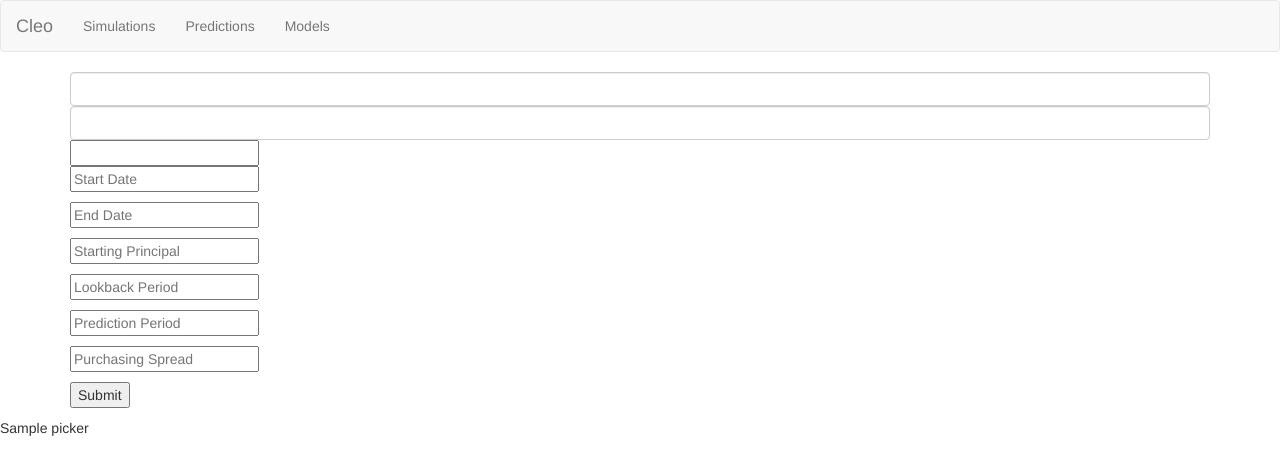
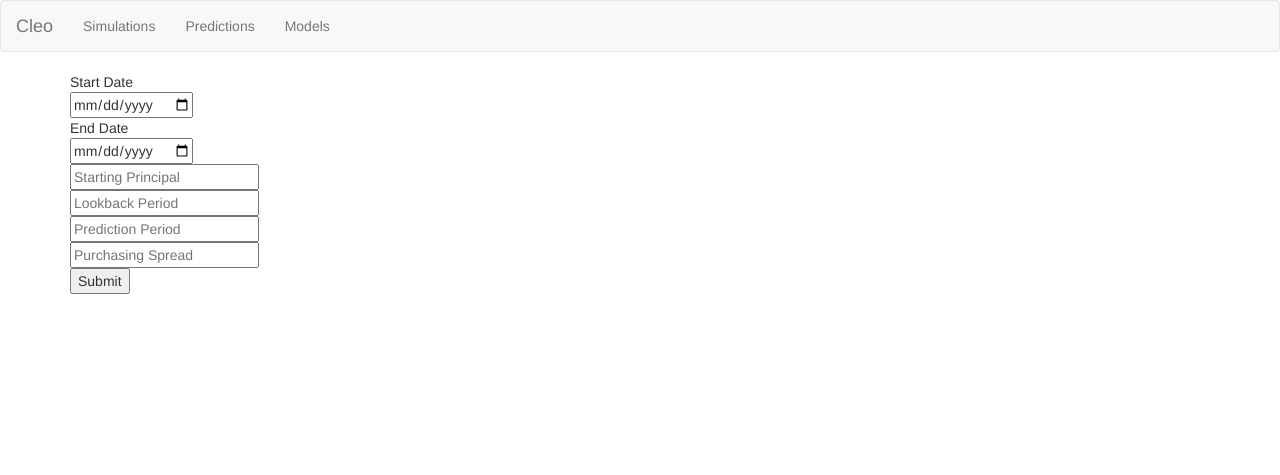
Before and after one commit to barnesheaton/cleo-stock, a Flask app: template app/templates/simulations.html in a window 1280 px wide. Shown: the top 475 px of the page. Run offline with Flask 2, Linux system fonts and the light colour scheme; tables that the repository leaves empty hold one stand-in row (values such as "Sample post"); the template is opened without the code that fills it: values that come from a table or form of the project are taken from there, most other values are stand-ins (such as "Sample title", 1, 10 or a date in 2020); some libraries are stand-ins or nearby versions.

Commit message:
styling and css

```diff
--- a/app/__init__.py
+++ b/app/__init__.py
@@ -3,7 +3,6 @@ from config import Config
 from flask_sqlalchemy import SQLAlchemy
 from flask_migrate import Migrate
 from flask_bootstrap import Bootstrap
-from flask_datepicker import datepicker
 
 # import redis
 from redis import Redis
@@ -15,7 +14,6 @@ app.config.from_object(Config)
 db = SQLAlchemy(app)
 migrate = Migrate(app, db)
 bootstrap = Bootstrap(app)
-datepicker(app)
 
 from app import routes
 from app.models import Task, Bar
--- a/app/forms.py
+++ b/app/forms.py
@@ -1,5 +1,6 @@
 from flask_wtf import FlaskForm
 from wtforms import StringField, PasswordField, BooleanField, SubmitField, DecimalField
+from wtforms.fields.html5 import DateField
 from wtforms.validators import DataRequired
 
 class QueueForm(FlaskForm):
@@ -15,8 +16,8 @@ class TrainModelForm(FlaskForm):
     submit = SubmitField('Train Model')
 
 class SimulateForm(FlaskForm):
-    start_date = StringField(label='Start Date', render_kw={"placeholder": "Start Date"})
-    end_date = StringField(label='End Date', render_kw={"placeholder": "End Date"})
+    start_date = DateField()
+    end_date = DateField()
     principal = DecimalField(label='Starting Principal', places=0, render_kw={"placeholder": "Starting Principal"})
     lookback = DecimalField(label='Lookback Period', places=0 , render_kw={"placeholder": "Lookback Period"})
     lookahead = DecimalField(label='Prediction Period', render_kw={"placeholder": "Prediction Period"})
--- a/app/templates/base.html
+++ b/app/templates/base.html
@@ -30,3 +30,8 @@ Welcome to Cleo
     {% block app_content %}{% endblock %}
   </div>
 {% endblock %}
+
+{% block styles %}
+  {{super()}}
+  <link rel="stylesheet" href="{{url_for('.static', filename='style.css')}}">
+{% endblock %}
--- a/app/templates/simulations.html
+++ b/app/templates/simulations.html
@@ -1,25 +1,14 @@
 {% extends "base.html" %}
-
-{% block scripts %}
-  {{ super() }}
-  {{ datepicker.loader() }}
-  {# to load jQuery-ui #}
-  {{ datepicker.picker(id=".dp") }}
-{% endblock %}
 
 {% block app_content %}
   <form action="" method="post" novalidate="novalidate">
-    <input type="text" class="form-control dp"/>
+    <div>Start Date</div>
+    {{ simulateForm.start_date(class='datepicker') }}
+    {{ simulateForm.hidden_tag() }}
 
-    <input type="text" class="form-control dp"/>
-    <input>
-
-    <p>
-      {{ simulateForm.start_date() }}
-    </p>
-    <p>
-      {{ simulateForm.end_date() }}
-    </p>
+    <div>End Date</div>
+    {{ simulateForm.end_date(class='datepicker') }}
+    {{ simulateForm.hidden_tag() }}
 
     <p>
       {{ simulateForm.principal(size=32) }}
--- /dev/null
+++ b/statics/style.css
@@ -0,0 +1,5 @@
+p {
+    font-size: 14px;
+    font-weight: 500;
+    margin-bottom: 0px;
+}
```
Also changed, not shown: app.db. Lines whose indentation alone changed are shown as unchanged.
